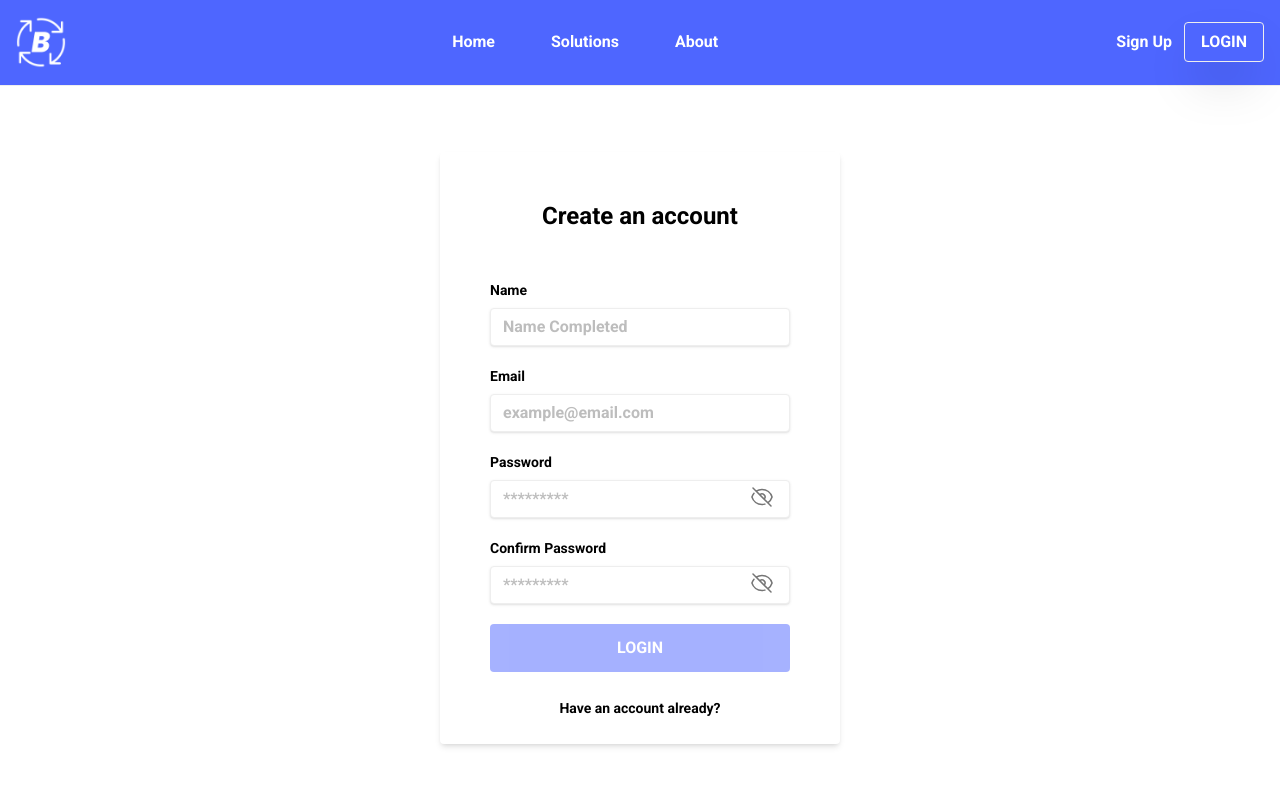
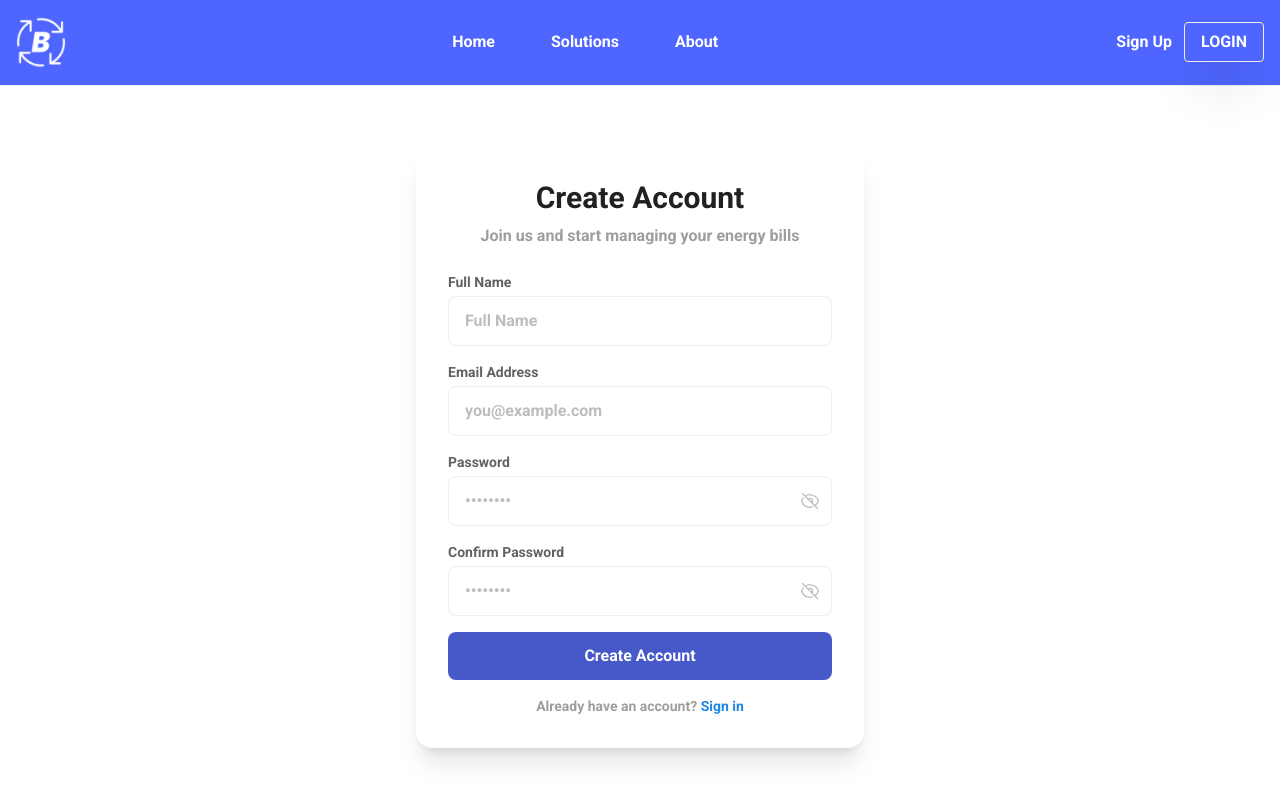
Before and after one commit to mkmuniz/Biflux, a Next.js app in the folder front/: page /sign-up in a window 1280 px wide. Shown: the top 800 px of the page. Built offline with nearby package versions, Linux system fonts and the light colour scheme; no server answers.

Commit message:
feat: new design for sign up

```diff
--- a/front/src/components/SignUp/SignUp.tsx
+++ b/front/src/components/SignUp/SignUp.tsx
@@ -143,30 +143,36 @@ export default function SignUpForm() {
     };
 
     return (
-        <div className="h-screen flex items-center justify-center sm:mt-12 bg-white relative">
-            <div className="sm:min-w-[400px] flex bg-white rounded items-center justify-center sm:shadow-md">
-                <form className="px-8" onSubmit={handleSubmit(handleSignUp)}>
-                    <div className="flex items-center justify-center h-32">
-                        <span className="text-black font-bold text-center text-2xl w-full">
-                            Create an account
-                        </span>
+        <div className="min-h-screen flex items-center justify-center bg-white m-12">
+            <div className="w-full max-w-md">
+                <div className="bg-white rounded-2xl shadow-xl p-8 space-y-6">
+                    <div className="text-center space-y-2">
+                        <h1 className="text-3xl font-bold text-gray-900">Create Account</h1>
+                        <p className="text-gray-500">Join us and start managing your energy bills</p>
                     </div>
-                    <div className="mb-2">
-                        <label className="block text-sm mb-2 text-black" htmlFor="name">
-                            Name
+
+                    <form onSubmit={handleSubmit(handleSignUp)} className="space-y-4">
+                        <div>
+                            <label className="block text-sm font-medium text-gray-700 mb-1" htmlFor="name">
+                                Full Name
                             </label>
                             <input
                                 {...register("name", { required: 'Name is required' })}
-                            className={`shadow min-w-[300px] appearance-none border ${errors.name ? 'border-red-400' : ''} rounded w-full py-2 px-3 text-gray-700 mb-3 leading-tight focus:outline-none focus:shadow-outline`}
-                            id="name"
-                            type="text"
-                            placeholder="Name Completed"
+                                className={`w-full px-4 py-3 rounded-lg border ${
+                                    errors.name ? 'border-red-300 focus:border-red-500' : 'border-gray-200 focus:border-blue-500'
+                                } focus:outline-none focus:ring-2 ${
+                                    errors.name ? 'focus:ring-red-200' : 'focus:ring-blue-200'
+                                } transition-colors`}
+                                placeholder="Full Name"
                             />
-                        {errors.name && <p className="text-red-500 text-[12px]">{errors.name.message}</p>}
+                            {errors.name && (
+                                <p className="mt-1 text-sm text-red-500">{errors.name.message}</p>
+                            )}
                         </div>
-                    <div className="mb-2">
-                        <label className="block text-sm mb-2 text-black" htmlFor="email">
-                            Email
+
+                        <div>
+                            <label className="block text-sm font-medium text-gray-700 mb-1" htmlFor="email">
+                                Email Address
                             </label>
                             <input
                                 {...register("email", {
@@ -176,103 +182,119 @@ export default function SignUpForm() {
                                         message: "Invalid email address"
                                     }
                                 })}
-                            className={`shadow min-w-[300px] appearance-none border ${errors.email ? 'border-red-400' : ''} rounded w-full py-2 px-3 text-gray-700 mb-3 leading-tight focus:outline-none focus:shadow-outline`}
-                            id="email"
-                            type="email"
-                            placeholder="example@email.com"
+                                className={`w-full px-4 py-3 rounded-lg border ${
+                                    errors.email ? 'border-red-300 focus:border-red-500' : 'border-gray-200 focus:border-blue-500'
+                                } focus:outline-none focus:ring-2 ${
+                                    errors.email ? 'focus:ring-red-200' : 'focus:ring-blue-200'
+                                } transition-colors`}
+                                placeholder="you@example.com"
                             />
-                        {errors.email && <p className="text-red-500 text-[12px]">{errors.email.message}</p>}
+                            {errors.email && (
+                                <p className="mt-1 text-sm text-red-500">{errors.email.message}</p>
+                            )}
                         </div>
-                    <div className="mb-2 relative">
-                        <label className="block text-sm mb-2 text-black" htmlFor="password">
+
+                        <div>
+                            <label className="block text-sm font-medium text-gray-700 mb-1" htmlFor="password">
                                 Password
                             </label>
+                            <div className="relative">
                                 <input
                                     {...register("password", { required: 'Password is required' })}
-                            className={`shadow min-w-[300px] appearance-none border ${errors.password ? 'border-red-400' : ''} rounded w-full py-2 px-3 text-gray-700 mb-3 leading-tight focus:outline-none focus:shadow-outline`}
-                            id="password"
                                     type={showPassword ? "password" : "text"}
-                            placeholder="*********"
+                                    className={`w-full px-4 py-3 rounded-lg border ${
+                                        errors.password ? 'border-red-300 focus:border-red-500' : 'border-gray-200 focus:border-blue-500'
+                                    } focus:outline-none focus:ring-2 ${
+                                        errors.password ? 'focus:ring-red-200' : 'focus:ring-blue-200'
+                                    } transition-colors`}
+                                    placeholder="••••••••"
                                 />
                                 <button
-                            className="absolute inset-y-0 right-0 flex items-center px-4 text-gray-600 mt-3"
+                                    type="button"
                                     onClick={togglePasswordVisibility('password')}
+                                    className="absolute right-3 top-1/2 -translate-y-1/2 text-gray-400 hover:text-gray-600"
                                 >
-                            {showPassword ? (
-                                <EyeSlashIcon className="w-6" />
-                            ) : (
-                                <EyeIcon className="w-6" />
-                            )}
+                                    {showPassword ? <EyeSlashIcon className="w-5 h-5" /> : <EyeIcon className="w-5 h-5" />}
                                 </button>
                             </div>
+
                             {password && (
-                        <div>
-                            <div className="h-2 w-full bg-gray-200 rounded-full">
+                                <div className="mt-2 space-y-2">
+                                    <div className="h-1.5 w-full bg-gray-100 rounded-full overflow-hidden">
                                         <div
-                                    className={`h-full rounded-full transition-all duration-300 ${getPasswordStrengthColor()}`}
+                                            className={`h-full transition-all duration-300 ${getPasswordStrengthColor()}`}
                                             style={{ width: `${(passwordStrength.score / 5) * 100}%` }}
-                                ></div>
+                                        />
                                     </div>
-                            <p className={`text-sm mt-1 ${passwordStrength.score >= 3 ? 'text-green-600' : 'text-red-500'}`}>
+                                    <p className={`text-sm ${passwordStrength.score >= 3 ? 'text-green-600' : 'text-red-500'}`}>
                                         {passwordStrength.feedback}
                                     </p>
                                 </div>
                             )}
-                    <div className="mb-2 relative">
-                        <label className="block text-sm mb-2 text-black" htmlFor="confirmPassword">
+                        </div>
+
+                        <div>
+                            <label className="block text-sm font-medium text-gray-700 mb-1" htmlFor="confirmPassword">
                                 Confirm Password
                             </label>
+                            <div className="relative">
                                 <input
                                     {...register("confirmPassword", {
                                         required: 'Please confirm your password',
                                         validate: value => value === password || "Passwords do not match"
                                     })}
-                            className={`shadow min-w-[300px] appearance-none border ${errors.confirmPassword ? 'border-red-400' : ''} rounded w-full py-2 px-3 text-gray-700 mb-3 leading-tight focus:outline-none focus:shadow-outline`}
-                            id="confirmPassword"
                                     type={showConfirmPassword ? "password" : "text"}
-                            placeholder="*********"
+                                    className={`w-full px-4 py-3 rounded-lg border ${
+                                        errors.confirmPassword ? 'border-red-300 focus:border-red-500' : 'border-gray-200 focus:border-blue-500'
+                                    } focus:outline-none focus:ring-2 ${
+                                        errors.confirmPassword ? 'focus:ring-red-200' : 'focus:ring-blue-200'
+                                    } transition-colors`}
+                                    placeholder="••••••••"
                                 />
                                 <button
-                            className="absolute inset-y-0 right-0 flex items-center px-4 text-gray-600 mt-3"
+                                    type="button"
                                     onClick={togglePasswordVisibility('confirm')}
+                                    className="absolute right-3 top-1/2 -translate-y-1/2 text-gray-400 hover:text-gray-600"
                                 >
-                            {showConfirmPassword ? (
-                                <EyeSlashIcon className="w-6" />
+                                    {showConfirmPassword ? <EyeSlashIcon className="w-5 h-5" /> : <EyeIcon className="w-5 h-5" />}
+                                </button>
+                            </div>
+                            {errors.confirmPassword && (
+                                <p className="mt-1 text-sm text-red-500">{errors.confirmPassword.message}</p>
+                            )}
+                        </div>
+
+                        <button
+                            type="submit"
+                            disabled={isSubmitting || passwordStrength.score < 3}
+                            className={`w-full py-3 px-4 rounded-lg text-white font-medium
+                                ${isSubmitting || passwordStrength.score < 3
+                                    ? 'bg-standard-dark cursor-not-allowed'
+                                    : 'bg-standard hover:bg-standard-hover active:bg-standard-dark'}
+                                transition-colors duration-200 flex items-center justify-center`}
+                        >
+                            {isSubmitting ? (
+                                <>
+                                    <LoadingSpinner />
+                                    <span className="ml-2">Creating Account...</span>
+                                </>
                             ) : (
-                                <EyeIcon className="w-6" />
+                                'Create Account'
                             )}
                         </button>
-                        {errors.confirmPassword && (
-                            <p className="text-red-500 text-[12px]">{errors.confirmPassword.message}</p>
-                        )}
-                    </div>
-                    <div className="flex items-center justify-between flex-col">
-                        <div className="w-full">
-                            <ButtonSubmit
-                                method="submit"
-                                styles={`z-20 px-3 py-3 bg-standard text-white rounded shadow-standard transition-all duration-500 hover:bg-standard-hover w-full ${passwordStrength.score < 3 || isSubmitting ? 'opacity-50 cursor-not-allowed' : ''
-                                    }`}
-                                shadow={true}
-                                disabled={isSubmitting || passwordStrength.score < 3}
-                            >
-                                <span className="relative z-10">
-                                    {isSubmitting ? (
-                                        <LoadingSpinner />
-                                    ) : (
-                                        'LOGIN'
-                                    )}
-                                </span>
-                            </ButtonSubmit>
-                        </div>
-                        <div className="p-6">
-                            <Link className="inline-block align-baseline font-bold hover:text-blue-gray-700 transition-all text-sm text-black" href="/login">
-                                Have an account already?
+
+                        <p className="text-center text-sm text-gray-500">
+                            Already have an account?{' '}
+                            <Link href="/login" className="text-blue-600 hover:text-blue-700 font-medium">
+                                Sign in
                             </Link>
+                        </p>
+                    </form>
                 </div>
             </div>
-                </form>
-            </div>
-            <div className="absolute bottom-4 right-4">
+
+            {/* Notifications */}
+            <div className="fixed bottom-4 right-4 space-y-2">
                 {errorSignUp && <PopUpError message={errorSignUp} onClose={() => setError('')} />}
                 {successSignUp && <PopUpSuccess message={successSignUp} onClose={() => setSuccess('')} />}
             </div>
```
Lines whose indentation alone changed are shown as unchanged.
